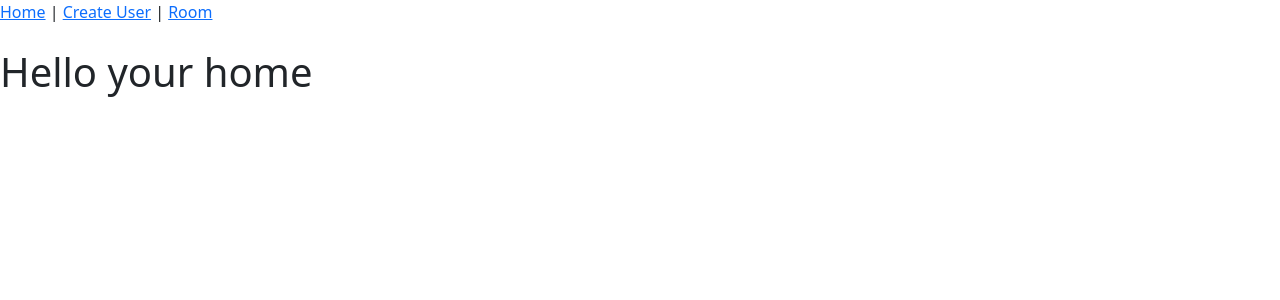
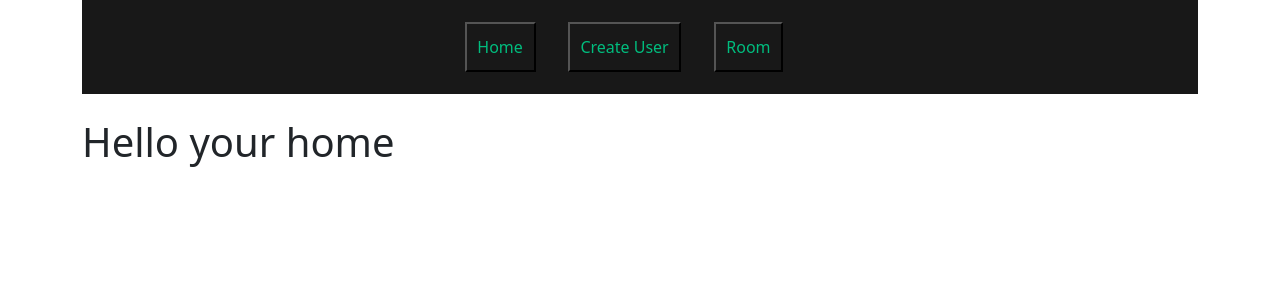
Before and after one commit to danylolviv/LeChat, a Vue app in the folder giga-chat-frontend/: page / in a window 1280 px wide. Shown: the top 300 px of the page. Built offline with nearby package versions, Linux system fonts and the light colour scheme; no server answers.

Commit message:
Some toolbar styling

```diff
--- a/giga-chat-frontend/src/App.vue
+++ b/giga-chat-frontend/src/App.vue
@@ -6,14 +6,40 @@ const userStore = UserStore();
 </script>
 
 <template>
-  <nav>
-    <RouterLink to="/">Home</RouterLink> |
-    <RouterLink to="/createUser">Create User</RouterLink> |
-    <RouterLink to="/room">Room</RouterLink>
-    <span v-if="userStore.userName.length > 0">
+
+
+    <div class="container">
+      <nav class="navbarContainer">
+        <button><RouterLink to="/">Home</RouterLink></button>
+        <button><RouterLink to="/createUser">Create User</RouterLink> </button>
+        <button><RouterLink to="/room">Room</RouterLink></button>
+        <span v-if="userStore.userName.length > 0">
       | Logged in as: {{ userStore.userName }}</span
-    >
-  </nav>
-  <br />
-  <RouterView />
+        >
+      </nav>
+      <br />
+      <RouterView />
+    </div>
 </template>
+<style scoped>
+ .container{
+   display: flex;
+   flex-direction: column;
+ }
+ .navbarContainer{
+   display: flex;
+   justify-content: center;
+   padding: 2%;
+   background: #181818;
+   color: white;
+ }
+ a{
+   color: hsla(160, 100%, 37%, 1);
+   text-decoration: none;
+ }
+ nav button {
+   padding: 1%;
+   margin-right: 3%;
+   background: #181818;
+ }
+</style>
```
Also changed, not shown: giga-chat-frontend/src/assets/base.css (line endings or trailing spaces).
